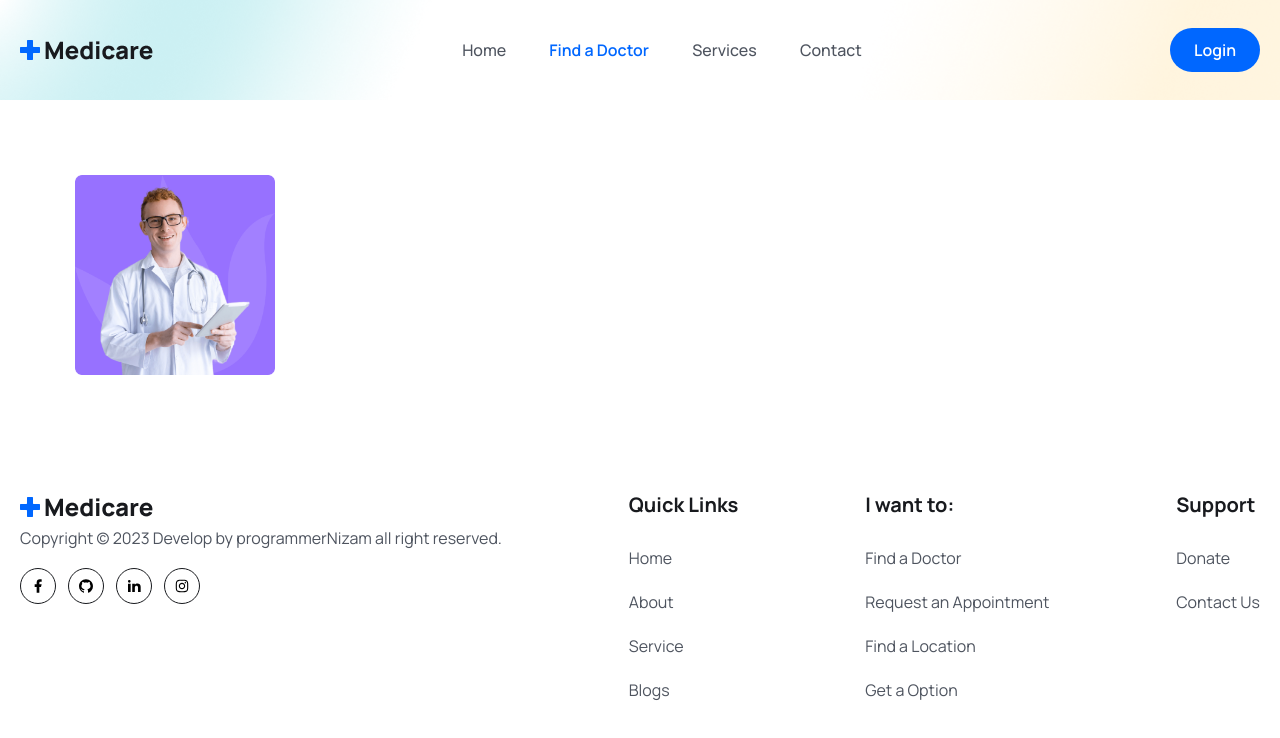
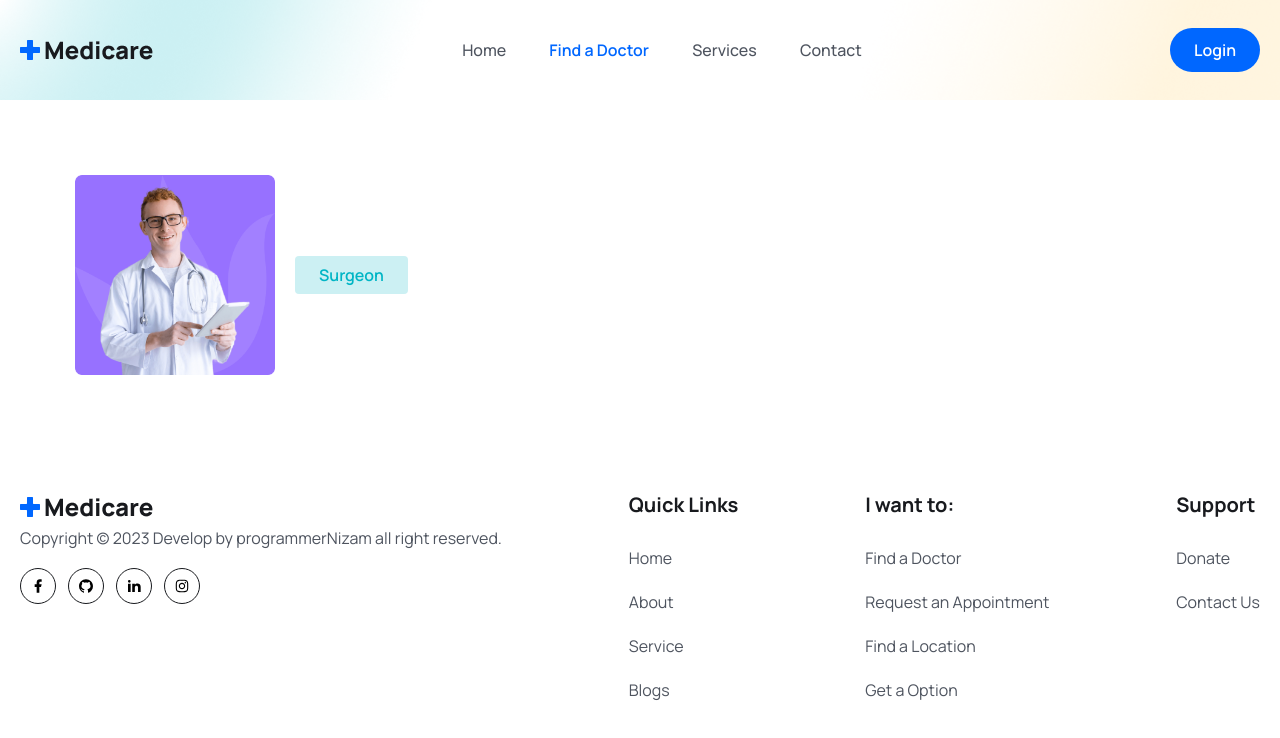
Before and after one commit to programmernizam/medicare, a React (Vite) app: page /doctors/details in a window 1280 px wide. Shown: the top 738 px of the page. Built offline with nearby package versions, Linux system fonts and the light colour scheme.

Commit message:
Doctor Deatils page update

```diff
--- a/src/pages/Doctors/DoctorDetails.jsx
+++ b/src/pages/Doctors/DoctorDetails.jsx
@@ -9,6 +9,11 @@ const DoctorDetails = () => {
               <figure className="max-w-[200px] max-h-[200px]">
                 <img src={doctorImg} alt="" className="w-full" />
               </figure>
+              <div>
+                <span className="bg-[#CCF0F3] text-irisBlueColor py-1 px-6 lg:py-2 text-[12px] leading-4 lg:text-[16px] lg:leading-7 font-semibold rounded">
+                  Surgeon
+                </span>
+              </div>
             </div>
           </div>
         </div>
--- a/src/routes/Routers.jsx
+++ b/src/routes/Routers.jsx
@@ -18,7 +18,7 @@ const Routers = () => {
         <Route path="/register" element={<Signup />} />
         <Route path="/contact" element={<Contact />} />
         <Route path="/doctors" element={<Doctors />} />
-        <Route path="/doctors/:id" element={<DoctorDetails />} />
+        <Route path="/doctors/details" element={<DoctorDetails />} />
       </Routes>
     </div>
   );
```
